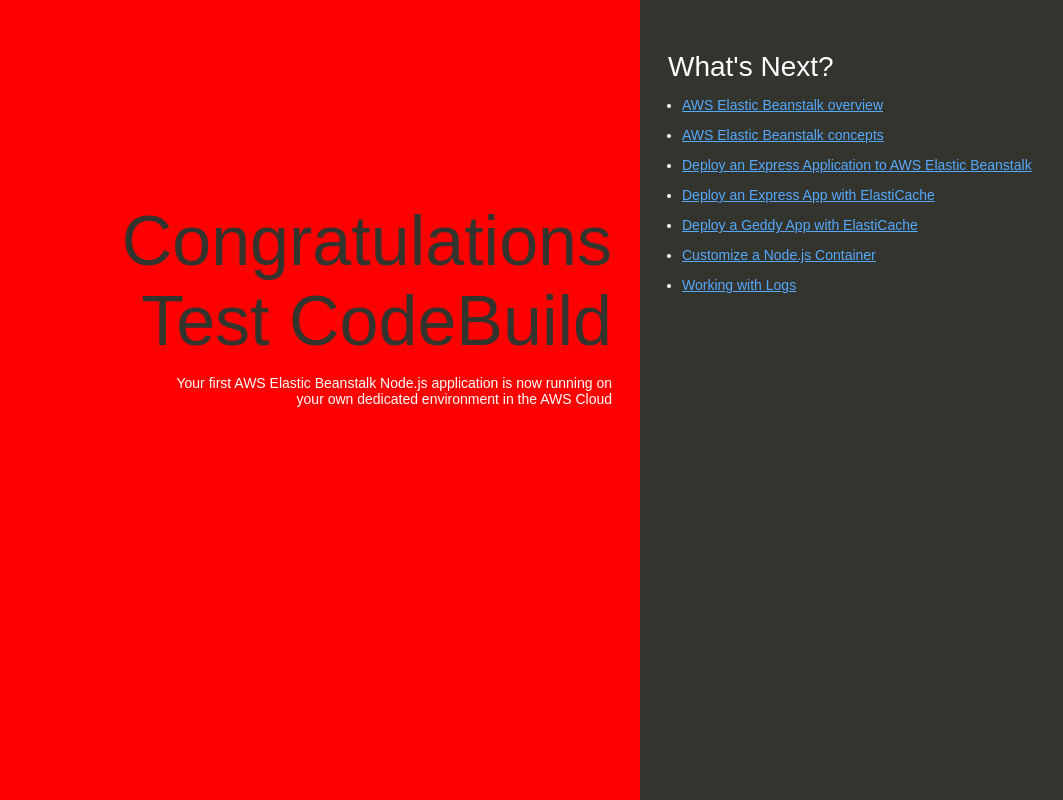
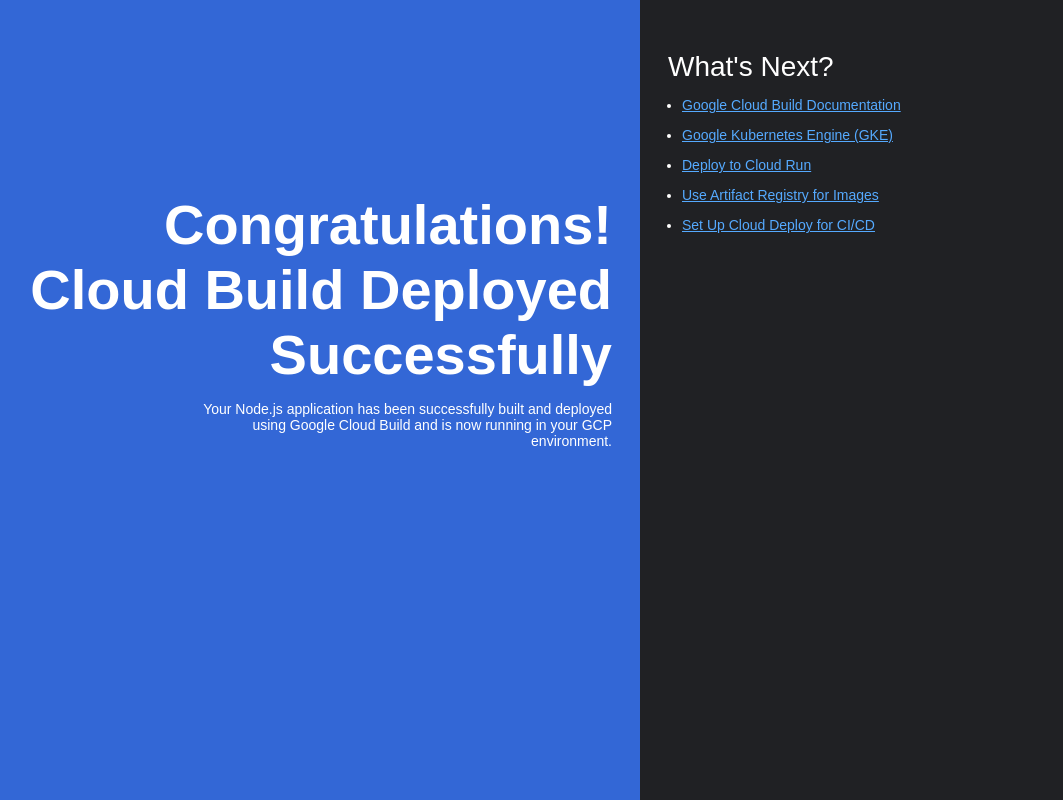
Before and after one commit to suuenz/GCP-nodejs, a website: page index.html in a window 1280 px wide. Shown: the whole page, without its empty margins (0-1063 px from the left). Drawn offline with Linux system fonts and the light colour scheme.

Commit message:
Update index.html

```diff
--- a/index.html
+++ b/index.html
@@ -1,112 +1,79 @@
-<!DOCTYPE html> <!-- اعلام نوع سند HTML -->
+<!DOCTYPE html>
 <html>
   <head>
-    <title>Elastic Beanstalk</title> <!-- عنوان صفحه در تب مرورگر -->
-
+    <title>GCP Cloud Build</title>
     <style>
-      /* استایل کلی برای بدنه صفحه */
       body {
-        color: #ffffff; /* رنگ متن */
-        font-family: Arial, sans-serif; /* فونت متن */
-        font-size: 14px; /* اندازه فونت */
-        /* ترنزیشن برای افکت تار شدن (blurry) */
-        -moz-transition-property: text-shadow;
-        -moz-transition-duration: 4s;
-        -webkit-transition-property: text-shadow;
-        -webkit-transition-duration: 4s;
-        text-shadow: none; /* بدون سایه متن */
+        color: #ffffff;
+        font-family: Arial, sans-serif;
+        font-size:14px;
+        text-shadow: none;
       }
-
-      /* زمانی که کلاس blurry به body اضافه شود، افکت سایه فعال می‌شود */
       body.blurry {
         text-shadow: #fff 0px 0px 25px;
       }
-
-      /* استایل لینک‌ها */
       a {
         color: #55aaff;
       }
-
-      /* دو ستون متن و لینک‌ها، هر کدام padding دارند */
       .textColumn, .linksColumn {
         padding: 2em;
       }
-
-      /* ستون سمت راست (متن اصلی) */
       .textColumn {
         position: absolute;
         top: 0px;
         right: 50%;
         bottom: 0px;
         left: 0px;
-        text-align: right; /* متن راست‌چین */
+        text-align: right;
         padding-top: 11em;
-        background-color: red; /* پس‌زمینه قرمز */
+        background-color: #3367D6;
       }
-
       .textColumn p {
-        width: 75%; /* عرض پاراگراف */
-        float: right; /* راست‌چین بودن پاراگراف */
+        width: 75%;
+        float: right;
       }
-
-      /* ستون سمت چپ (لینک‌ها) */
       .linksColumn {
         position: absolute;
         top: 0px;
         right: 0px;
         bottom: 0px;
         left: 50%;
-        background-color: #33342D; /* پس‌زمینه تیره */
+        background-color: #202124;
       }
-
-      /* استایل تیتر اصلی */
       h1 {
-        color: #33342D; /* رنگ متن */
-        font-size: 500%; /* اندازه بزرگ */
-        font-weight: normal;
+        color: #ffffff;
+        font-size: 400%;
+        font-weight: bold;
         margin-bottom: 0em;
       }
-
-      /* تیترهای سطح دوم */
       h2 {
         font-size: 200%;
         font-weight: normal;
+        color: #ffffff;
         margin-bottom: 0em;
       }
-
-      /* حذف حاشیه و padding لیست‌ها */
       ul {
         padding-left: 1em;
         margin: 0px;
       }
-
-      /* فاصله بین آیتم‌های لیست */
       li {
         margin: 1em 0em;
       }
     </style>
   </head>
-
   <body>
-    <!-- ستون متن خوش‌آمدگویی -->
     <div class="textColumn">
-      <h1>Congratulations Test CodeBuild</h1>
-      <p>
-        Your first AWS Elastic Beanstalk Node.js application is now running on your own dedicated environment in the AWS Cloud
-      </p>
+      <h1>Congratulations! Cloud Build Deployed Successfully</h1>
+      <p>Your Node.js application has been successfully built and deployed using Google Cloud Build and is now running in your GCP environment.</p>
     </div>
-
-    <!-- ستون لینک‌های راهنما -->
     <div class="linksColumn">
       <h2>What's Next?</h2>
       <ul>
-        <li><a href="http://docs.aws.amazon.com/elasticbeanstalk/latest/dg/Welcome.html">AWS Elastic Beanstalk overview</a></li>
-        <li><a href="http://docs.aws.amazon.com/elasticbeanstalk/latest/dg/concepts.html">AWS Elastic Beanstalk concepts</a></li>
-        <li><a href="http://docs.aws.amazon.com/elasticbeanstalk/latest/dg/create_deploy_nodejs_express.html">Deploy an Express Application to AWS Elastic Beanstalk</a></li>
-        <li><a href="http://docs.aws.amazon.com/elasticbeanstalk/latest/dg/create_deploy_nodejs_express_elasticache.html">Deploy an Express App with ElastiCache</a></li>
-        <li><a href="http://docs.aws.amazon.com/elasticbeanstalk/latest/dg/create_deploy_nodejs_geddy_elasticache.html">Deploy a Geddy App with ElastiCache</a></li>
-        <li><a href="http://docs.aws.amazon.com/elasticbeanstalk/latest/dg/create_deploy_nodejs_custom_container.html">Customize a Node.js Container</a></li>
-        <li><a href="http://docs.aws.amazon.com/elasticbeanstalk/latest/dg/using-features.loggingS3.title.html">Working with Logs</a></li>
+        <li><a href="https://cloud.google.com/build">Google Cloud Build Documentation</a></li>
+        <li><a href="https://cloud.google.com/kubernetes-engine">Google Kubernetes Engine (GKE)</a></li>
+        <li><a href="https://cloud.google.com/run/docs">Deploy to Cloud Run</a></li>
+        <li><a href="https://cloud.google.com/artifact-registry">Use Artifact Registry for Images</a></li>
+        <li><a href="https://cloud.google.com/deploy">Set Up Cloud Deploy for CI/CD</a></li>
       </ul>
     </div>
   </body>
```
